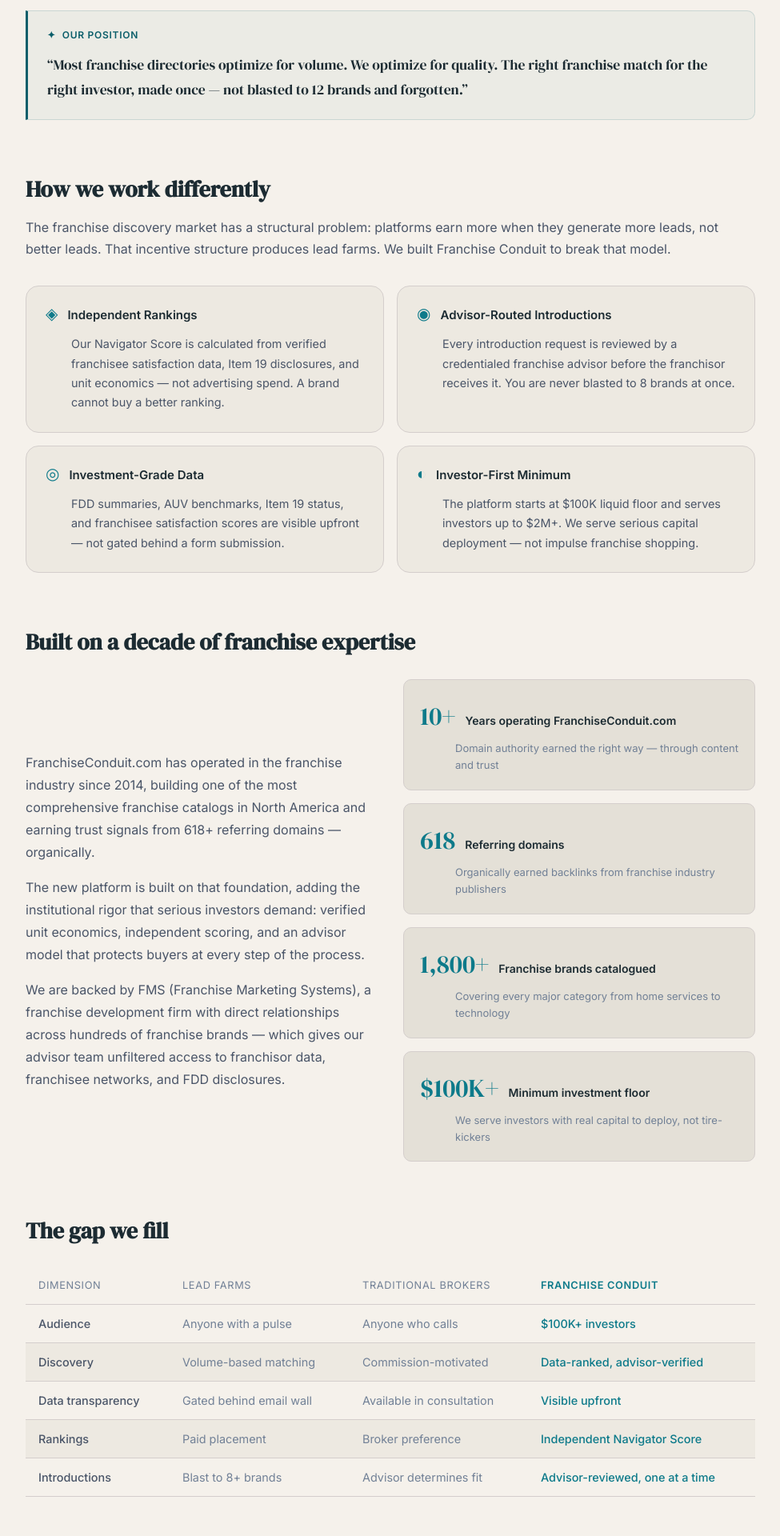
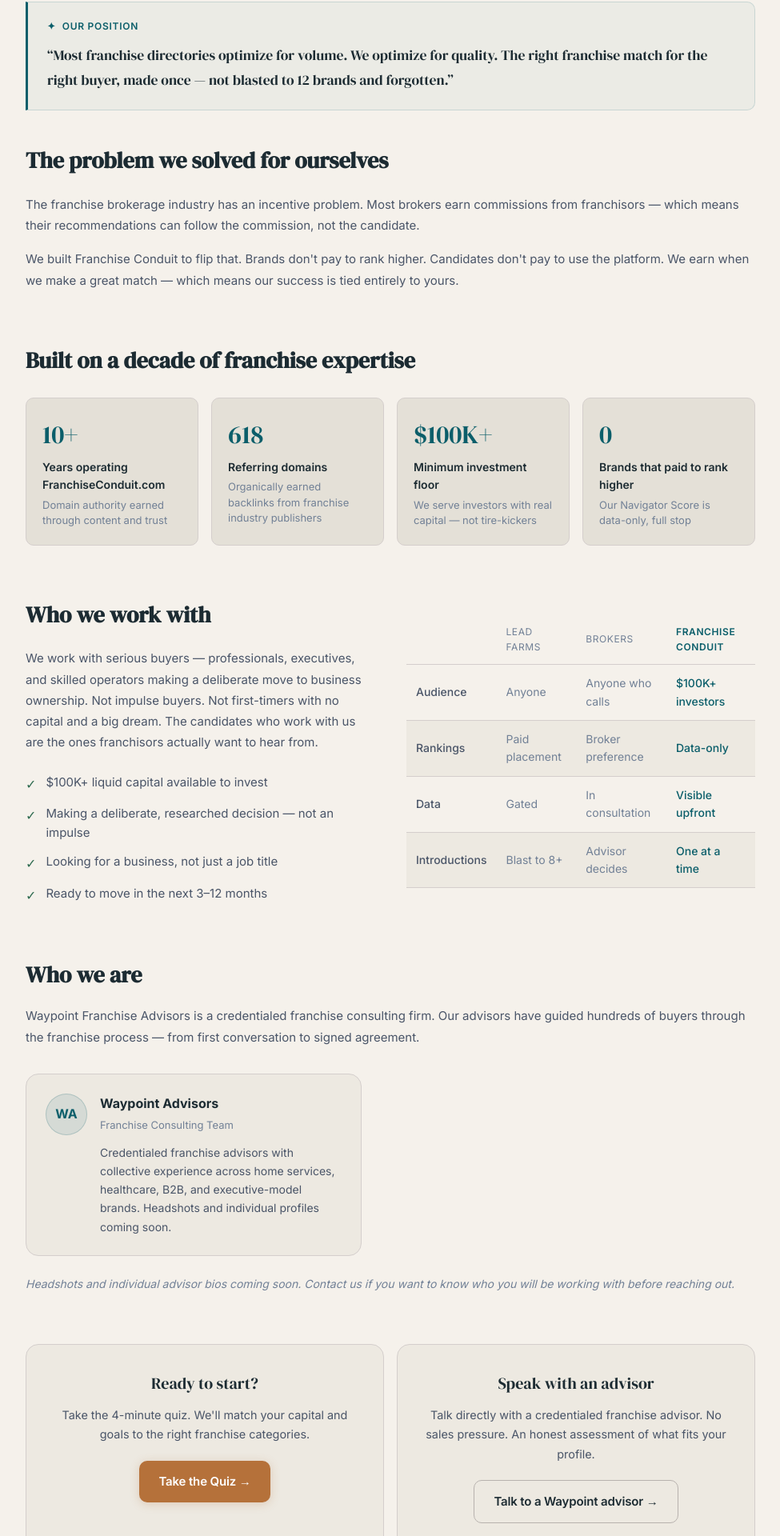
Before and after one commit to Franscale1922/franchise-conduit, a Next.js app: page /about in a window 1280 px wide. Shown: the part 478-2398 px from the top of the page at 80% size, without its empty margins (152-1127 px from the left). Built offline with nearby package versions, Linux system fonts and the light colour scheme.

Commit message:
stage-5: step 5.5 — about copy committed to constants

```diff
--- a/app/about/page.tsx
+++ b/app/about/page.tsx
@@ -1,209 +1,197 @@
 import type { Metadata } from 'next'
 import Link from 'next/link'
+import { ABOUT } from '@/lib/constants'
 
 export const metadata: Metadata = {
-  title: 'About Franchise Conduit — Advisor-Backed Franchise Discovery for Serious Investors',
-  description: 'Franchise Conduit connects serious investors with the right franchise opportunity through independent data, transparent rankings, and advisor-reviewed introductions. Learn how we work.',
+  title: ABOUT.meta.title,
+  description: ABOUT.meta.description,
   openGraph: {
-    title: 'About Franchise Conduit',
-    description: 'Advisor-matched franchise discovery. Independent data. No pay-to-rank. No lead blast. Built for investors with capital to deploy.',
+    title: ABOUT.meta.title,
+    description: ABOUT.meta.description,
   },
 }
 
-const differentiators = [
-  {
-    icon: '◈',
-    label: 'Independent Rankings',
-    description: 'Our Navigator Score is calculated from verified franchisee satisfaction data, Item 19 disclosures, and unit economics — not advertising spend. A brand cannot buy a better ranking.'
-  },
-  {
-    icon: '◉',
-    label: 'Advisor-Routed Introductions',
-    description: 'Every introduction request is reviewed by a credentialed franchise advisor before the franchisor receives it. You are never blasted to 8 brands at once.'
-  },
-  {
-    icon: '◎',
-    label: 'Investment-Grade Data',
-    description: 'FDD summaries, AUV benchmarks, Item 19 status, and franchisee satisfaction scores are visible upfront — not gated behind a form submission.'
-  },
-  {
-    icon: '◐',
-    label: 'Investor-First Minimum',
-    description: 'The platform starts at $100K liquid floor and serves investors up to $2M+. We serve serious capital deployment — not impulse franchise shopping.'
-  },
-]
-
-const teamSignals = [
-  { stat: '10+', label: 'Years operating FranchiseConduit.com', sub: 'Domain authority earned the right way — through content and trust' },
-  { stat: '618', label: 'Referring domains', sub: 'Organically earned backlinks from franchise industry publishers' },
-  { stat: '1,800+', label: 'Franchise brands catalogued', sub: 'Covering every major category from home services to technology' },
-  { stat: '$100K+', label: 'Minimum investment floor', sub: 'We serve investors with real capital to deploy, not tire-kickers' },
-]
-
 export default function AboutPage() {
   return (
-    <div className="section">
+    <>
+      {/* ── HERO ─────────────────────────────────────────────────────────── */}
+      {/* H1 speaks to the candidate's candidate's question: "Who built this and why?" */}
+      <section style={{ position: 'relative', overflow: 'hidden', paddingTop: 'var(--space-20)', paddingBottom: 'var(--space-16)' }}>
+        <div className="hero-glow" />
+        <div className="container" style={{ position: 'relative', zIndex: 1 }}>
+          <div style={{ maxWidth: '680px' }}>
+            <div style={{ marginBottom: 'var(--space-5)' }}>
+              <span className="badge badge-muted" style={{ letterSpacing: '0.06em', fontSize: '0.75rem' }}>
+                {ABOUT.hero.eyebrow}
+              </span>
+            </div>
+            <h1 className="text-display" style={{ marginBottom: 'var(--space-5)', fontSize: 'clamp(2rem, 4vw, 3rem)', lineHeight: 1.1 }}>
+              {ABOUT.hero.headline}
+            </h1>
+            <p style={{ fontSize: '1.125rem', color: 'var(--color-text-secondary)', lineHeight: '1.7', maxWidth: '580px' }}>
+              {ABOUT.hero.subhead}
+            </p>
+          </div>
+        </div>
+      </section>
+
       <div className="container-md">
 
-        {/* Hero */}
-        <div style={{ maxWidth: '640px', marginBottom: 'var(--space-16)' }}>
-          <span className="badge badge-primary" style={{ marginBottom: 'var(--space-5)', display: 'inline-flex' }}>
-            About The Platform
-          </span>
-          <h1 className="text-headline" style={{ marginBottom: 'var(--space-5)' }}>
-            The franchise platform built for investors, not lead farms.
-          </h1>
-          <p style={{ color: 'var(--color-text-secondary)', lineHeight: '1.75', fontSize: '1.0625rem' }}>
-            Franchise Conduit has been connecting serious investors with franchise opportunities since 2014.
-            The new platform raises that standard: independent rankings, transparent unit economics,
-            and advisor-reviewed introductions — for capital between $100K and $2M+.
+        {/* ── THE PROBLEM WE SOLVED ─────────────────────────────────────────── */}
+        {/* Honest narrative — Layer 1 — readable in < 15 seconds */}
+        <section style={{ marginBottom: 'var(--space-16)' }}>
+          <div className="insight-block" style={{ marginBottom: 'var(--space-10)' }}>
+            <div className="insight-label"><span>✦</span> Our Position</div>
+            <p style={{ fontSize: '1.1rem', lineHeight: '1.8', color: 'var(--color-text-primary)', fontFamily: 'var(--font-serif)' }}>
+              &ldquo;Most franchise directories optimize for volume. We optimize for quality.
+              The right franchise match for the right buyer, made once — not blasted to 12 brands and forgotten.&rdquo;
             </p>
           </div>
 
-        {/* Core Promise */}
-        <div className="insight-block" style={{ marginBottom: 'var(--space-16)' }}>
-          <div className="insight-label"><span>✦</span> Our Position</div>
-          <p style={{ fontSize: '1.1rem', lineHeight: '1.8', color: 'var(--color-text-primary)', fontFamily: 'var(--font-serif)' }}>
-            &ldquo;Most franchise directories optimize for volume. We optimize for quality.
-            The right franchise match for the right investor, made once — not blasted to 12 brands and forgotten.&rdquo;
+          <h2 style={{ fontFamily: 'var(--font-serif)', fontSize: '1.75rem', marginBottom: 'var(--space-5)' }}>
+            {ABOUT.problem.headline}
+          </h2>
+          {ABOUT.problem.body.map((para, i) => (
+            <p key={i} style={{ color: 'var(--color-text-secondary)', lineHeight: '1.75', marginBottom: 'var(--space-4)', fontSize: '0.9375rem' }}>
+              {para}
             </p>
+          ))}
+        </section>
+
+        {/* ── PLATFORM SIGNALS ─────────────────────────────────────────────── */}
+        <section style={{ marginBottom: 'var(--space-16)' }}>
+          <h2 style={{ fontFamily: 'var(--font-serif)', fontSize: '1.75rem', marginBottom: 'var(--space-6)' }}>
+            Built on a decade of franchise expertise
+          </h2>
+          <div style={{ display: 'grid', gridTemplateColumns: 'repeat(auto-fit, minmax(200px, 1fr))', gap: 'var(--space-4)' }}>
+            {ABOUT.signals.map(item => (
+              <div key={item.stat} className="surface-2" style={{ padding: 'var(--space-5)', borderRadius: 'var(--radius-md)' }}>
+                <div style={{ display: 'flex', alignItems: 'baseline', gap: 'var(--space-2)', marginBottom: 'var(--space-1)' }}>
+                  <span style={{ fontFamily: 'var(--font-serif)', fontSize: '2rem', color: 'var(--color-primary)', fontWeight: 400 }}>
+                    {item.stat}
+                  </span>
                 </div>
-
-        {/* What Makes Us Different */}
-        <section style={{ marginBottom: 'var(--space-16)' }}>
-          <h2 style={{ fontFamily: 'var(--font-serif)', fontSize: '1.75rem', marginBottom: 'var(--space-3)' }}>
-            How we work differently
-          </h2>
-          <p style={{ color: 'var(--color-text-secondary)', marginBottom: 'var(--space-8)', lineHeight: '1.7' }}>
-            The franchise discovery market has a structural problem: platforms earn more when they generate more leads,
-            not better leads. That incentive structure produces lead farms. We built Franchise Conduit to break that model.
-          </p>
-          <div className="grid-2" style={{ gap: 'var(--space-4)' }}>
-            {differentiators.map((item) => (
-              <div key={item.label} className="card" style={{ padding: 'var(--space-6)' }}>
-                <div style={{ display: 'flex', gap: 'var(--space-3)', alignItems: 'flex-start', marginBottom: 'var(--space-3)' }}>
-                  <span style={{ color: 'var(--color-primary-light)', fontSize: '1.25rem', lineHeight: 1 }}>{item.icon}</span>
-                  <span style={{ fontWeight: 600, color: 'var(--color-text-primary)', fontSize: '0.9375rem' }}>{item.label}</span>
+                <div style={{ fontWeight: 600, color: 'var(--color-text-primary)', fontSize: '0.875rem', marginBottom: 'var(--space-1)' }}>
+                  {item.label}
                 </div>
-                <p style={{ color: 'var(--color-text-secondary)', lineHeight: '1.7', fontSize: '0.9rem', paddingLeft: 'calc(1.25rem + var(--space-3))' }}>
-                  {item.description}
+                <p style={{ fontSize: '0.8125rem', color: 'var(--color-text-muted)', lineHeight: 1.5 }}>
+                  {item.sub}
                 </p>
               </div>
             ))}
           </div>
         </section>
 
-        {/* The FMS Connection */}
+        {/* ── WHO WE WORK WITH ─────────────────────────────────────────────── */}
+        {/* Explains the audience without gatekeeping — warm but specific */}
         <section style={{ marginBottom: 'var(--space-16)' }}>
-          <h2 style={{ fontFamily: 'var(--font-serif)', fontSize: '1.75rem', marginBottom: 'var(--space-6)' }}>
-            Built on a decade of franchise expertise
+          <div className="grid-2" style={{ gap: 'var(--space-10)', alignItems: 'center' }}>
+            <div>
+              <h2 style={{ fontFamily: 'var(--font-serif)', fontSize: '1.75rem', marginBottom: 'var(--space-5)' }}>
+                {ABOUT.focus.headline}
               </h2>
-          <div style={{ display: 'grid', gridTemplateColumns: '1fr 1fr', gap: 'var(--space-8)', alignItems: 'center' }}>
-            <div>
-              <p style={{ color: 'var(--color-text-secondary)', lineHeight: '1.75', marginBottom: 'var(--space-4)' }}>
-                FranchiseConduit.com has operated in the franchise industry since 2014,
-                building one of the most comprehensive franchise catalogs in North America
-                and earning trust signals from 618+ referring domains — organically.
+              <p style={{ color: 'var(--color-text-secondary)', lineHeight: '1.75', marginBottom: 'var(--space-6)', fontSize: '0.9375rem' }}>
+                {ABOUT.focus.body}
               </p>
-              <p style={{ color: 'var(--color-text-secondary)', lineHeight: '1.75', marginBottom: 'var(--space-4)' }}>
-                The new platform is built on that foundation, adding the institutional rigor
-                that serious investors demand: verified unit economics, independent scoring,
-                and an advisor model that protects buyers at every step of the process.
-              </p>
-              <p style={{ color: 'var(--color-text-secondary)', lineHeight: '1.75' }}>
-                We are backed by FMS (Franchise Marketing Systems), a franchise development
-                firm with direct relationships across hundreds of franchise brands — which
-                gives our advisor team unfiltered access to franchisor data,
-                franchisee networks, and FDD disclosures.
-              </p>
-            </div>
-            <div style={{ display: 'flex', flexDirection: 'column', gap: 'var(--space-4)' }}>
-              {teamSignals.map((item) => (
-                <div key={item.stat} className="surface-2" style={{ padding: 'var(--space-5)', borderRadius: 'var(--radius-md)' }}>
-                  <div style={{ display: 'flex', alignItems: 'baseline', gap: 'var(--space-3)', marginBottom: 'var(--space-1)' }}>
-                    <span style={{ fontFamily: 'var(--font-serif)', fontSize: '2rem', color: 'var(--color-primary-light)', fontWeight: 400 }}>
-                      {item.stat}
-                    </span>
-                    <span style={{ fontWeight: 600, color: 'var(--color-text-primary)', fontSize: '0.875rem' }}>
-                      {item.label}
-                    </span>
-                  </div>
-                  <p style={{ fontSize: '0.8125rem', color: 'var(--color-text-muted)', marginLeft: 'calc(2rem + var(--space-3))' }}>
-                    {item.sub}
-                  </p>
+              <div style={{ display: 'flex', flexDirection: 'column', gap: 'var(--space-3)' }}>
+                {ABOUT.focus.bullets.map(bullet => (
+                  <div key={bullet} style={{ display: 'flex', gap: 'var(--space-3)', alignItems: 'flex-start' }}>
+                    <span style={{ color: 'var(--color-emerald)', flexShrink: 0, marginTop: '2px' }}>✓</span>
+                    <span style={{ color: 'var(--color-text-secondary)', fontSize: '0.9375rem' }}>{bullet}</span>
                   </div>
                 ))}
               </div>
             </div>
-        </section>
 
-        {/* Positioning vs. the market */}
-        <section style={{ marginBottom: 'var(--space-16)' }}>
-          <h2 style={{ fontFamily: 'var(--font-serif)', fontSize: '1.75rem', marginBottom: 'var(--space-6)' }}>
-            The gap we fill
-          </h2>
+            {/* How we differ — comparison table */}
             <div style={{ overflowX: 'auto' }}>
-            <table style={{ width: '100%', borderCollapse: 'collapse', fontSize: '0.9rem' }}>
+              <table style={{ width: '100%', borderCollapse: 'collapse', fontSize: '0.875rem' }}>
                 <thead>
                   <tr style={{ borderBottom: '1px solid var(--color-border)' }}>
-                  <th style={{ textAlign: 'left', padding: 'var(--space-3) var(--space-4)', color: 'var(--color-text-muted)', fontWeight: 400, fontSize: '0.8rem', textTransform: 'uppercase', letterSpacing: '0.05em' }}>
-                    Dimension
-                  </th>
-                  <th style={{ textAlign: 'left', padding: 'var(--space-3) var(--space-4)', color: 'var(--color-text-muted)', fontWeight: 400, fontSize: '0.8rem', textTransform: 'uppercase', letterSpacing: '0.05em' }}>
-                    Lead Farms
-                  </th>
-                  <th style={{ textAlign: 'left', padding: 'var(--space-3) var(--space-4)', color: 'var(--color-text-muted)', fontWeight: 400, fontSize: '0.8rem', textTransform: 'uppercase', letterSpacing: '0.05em' }}>
-                    Traditional Brokers
-                  </th>
-                  <th style={{ textAlign: 'left', padding: 'var(--space-3) var(--space-4)', color: 'var(--color-primary-light)', fontWeight: 600, fontSize: '0.8rem', textTransform: 'uppercase', letterSpacing: '0.05em' }}>
-                    Franchise Conduit
-                  </th>
+                    {['', 'Lead Farms', 'Brokers', 'Franchise Conduit'].map((h, i) => (
+                      <th key={h} style={{
+                        textAlign: 'left',
+                        padding: 'var(--space-3) var(--space-3)',
+                        color: i === 3 ? 'var(--color-primary)' : 'var(--color-text-muted)',
+                        fontWeight: i === 3 ? 600 : 400,
+                        fontSize: '0.75rem',
+                        textTransform: 'uppercase',
+                        letterSpacing: '0.05em',
+                      }}>{h}</th>
+                    ))}
                   </tr>
                 </thead>
                 <tbody>
                   {[
-                  ['Audience', 'Anyone with a pulse', 'Anyone who calls', '$100K+ investors'],
-                  ['Discovery', 'Volume-based matching', 'Commission-motivated', 'Data-ranked, advisor-verified'],
-                  ['Data transparency', 'Gated behind email wall', 'Available in consultation', 'Visible upfront'],
-                  ['Rankings', 'Paid placement', 'Broker preference', 'Independent Navigator Score'],
-                  ['Introductions', 'Blast to 8+ brands', 'Advisor determines fit', 'Advisor-reviewed, one at a time'],
-                ].map(([dim, leadFarm, broker, us], i) => (
+                    ['Audience', 'Anyone', 'Anyone who calls', '$100K+ investors'],
+                    ['Rankings', 'Paid placement', 'Broker preference', 'Data-only'],
+                    ['Data', 'Gated', 'In consultation', 'Visible upfront'],
+                    ['Introductions', 'Blast to 8+', 'Advisor decides', 'One at a time'],
+                  ].map(([dim, ...cols], i) => (
                     <tr key={dim} style={{ borderBottom: '1px solid var(--color-border)', background: i % 2 === 0 ? 'transparent' : 'var(--color-surface)' }}>
-                    <td style={{ padding: 'var(--space-3) var(--space-4)', color: 'var(--color-text-secondary)', fontWeight: 500 }}>{dim}</td>
-                    <td style={{ padding: 'var(--space-3) var(--space-4)', color: 'var(--color-text-muted)' }}>{leadFarm}</td>
-                    <td style={{ padding: 'var(--space-3) var(--space-4)', color: 'var(--color-text-muted)' }}>{broker}</td>
-                    <td style={{ padding: 'var(--space-3) var(--space-4)', color: 'var(--color-primary-light)', fontWeight: 500 }}>{us}</td>
+                      <td style={{ padding: 'var(--space-3)', color: 'var(--color-text-secondary)', fontWeight: 500 }}>{dim}</td>
+                      <td style={{ padding: 'var(--space-3)', color: 'var(--color-text-muted)' }}>{cols[0]}</td>
+                      <td style={{ padding: 'var(--space-3)', color: 'var(--color-text-muted)' }}>{cols[1]}</td>
+                      <td style={{ padding: 'var(--space-3)', color: 'var(--color-primary)', fontWeight: 500 }}>{cols[2]}</td>
                     </tr>
                   ))}
                 </tbody>
               </table>
             </div>
+          </div>
         </section>
 
-        {/* CTA */}
-        <div style={{ display: 'grid', gridTemplateColumns: '1fr 1fr', gap: 'var(--space-4)' }}>
+        {/* ── WHO WE ARE — Team ─────────────────────────────────────────────── */}
+        {/* Placeholder initials until Kelsey provides headshots */}
+        <section style={{ marginBottom: 'var(--space-16)' }}>
+          <h2 style={{ fontFamily: 'var(--font-serif)', fontSize: '1.75rem', marginBottom: 'var(--space-4)' }}>
+            {ABOUT.team.headline}
+          </h2>
+          <p style={{ color: 'var(--color-text-secondary)', lineHeight: '1.75', marginBottom: 'var(--space-8)', fontSize: '0.9375rem' }}>
+            {ABOUT.team.intro}
+          </p>
+          <div style={{ display: 'flex', flexWrap: 'wrap', gap: 'var(--space-5)' }}>
+            {ABOUT.team.members.map(member => (
+              <div key={member.name} className="card" style={{ padding: 'var(--space-6)', display: 'flex', gap: 'var(--space-4)', maxWidth: '420px', flex: '1 1 320px' }}>
+                <div className="testimonial-avatar" style={{ width: '52px', height: '52px', fontSize: '1rem', flexShrink: 0 }}>
+                  {member.initials}
+                </div>
+                <div>
+                  <div style={{ fontWeight: 700, marginBottom: 'var(--space-1)' }}>{member.name}</div>
+                  <div style={{ fontSize: '0.8125rem', color: 'var(--color-text-muted)', marginBottom: 'var(--space-3)' }}>{member.role}</div>
+                  <p style={{ fontSize: '0.875rem', color: 'var(--color-text-secondary)', lineHeight: '1.65' }}>{member.bio}</p>
+                </div>
+              </div>
+            ))}
+          </div>
+          <p style={{ marginTop: 'var(--space-6)', fontSize: '0.875rem', color: 'var(--color-text-muted)', fontStyle: 'italic' }}>
+            {ABOUT.team.headshots}
+          </p>
+        </section>
+
+        {/* ── CTA ──────────────────────────────────────────────────────────── */}
+        <div style={{ display: 'grid', gridTemplateColumns: '1fr 1fr', gap: 'var(--space-4)', marginBottom: 'var(--space-16)' }}>
           <div className="card" style={{ padding: 'var(--space-8)', textAlign: 'center' }}>
             <div style={{ fontFamily: 'var(--font-serif)', fontSize: '1.25rem', marginBottom: 'var(--space-3)' }}>Ready to start?</div>
             <p style={{ color: 'var(--color-text-secondary)', marginBottom: 'var(--space-5)', fontSize: '0.9rem', lineHeight: '1.7' }}>
-              Take the 5-minute investor quiz. We will match your capital, timeline, and model preferences to the right franchise categories.
+              Take the 4-minute quiz. We&apos;ll match your capital and goals to the right franchise categories.
             </p>
-            <Link href="/quiz" id="about-quiz-cta" className="btn btn-primary">
-              Take the Investor Quiz →
+            <Link href="/quiz" id="about-quiz-cta" className="btn btn-gold">
+              Take the Quiz →
             </Link>
           </div>
           <div className="card" style={{ padding: 'var(--space-8)', textAlign: 'center' }}>
             <div style={{ fontFamily: 'var(--font-serif)', fontSize: '1.25rem', marginBottom: 'var(--space-3)' }}>Speak with an advisor</div>
             <p style={{ color: 'var(--color-text-secondary)', marginBottom: 'var(--space-5)', fontSize: '0.9rem', lineHeight: '1.7' }}>
-              Talk directly with a credentialed franchise advisor. No sales pressure.
-              An honest assessment of which categories fit your investment profile.
+              Talk directly with a credentialed franchise advisor. No sales pressure. An honest assessment of what fits your profile.
             </p>
-            <Link href="/contact" id="about-contact-cta" className="btn btn-outline">
-              Contact an Advisor →
+            <Link href={ABOUT.cta.href} id="about-contact-cta" className="btn btn-outline">
+              {ABOUT.cta.text}
             </Link>
           </div>
         </div>
 
       </div>
-    </div>
+    </>
   )
 }
```
Lines whose indentation alone changed are shown as unchanged.
